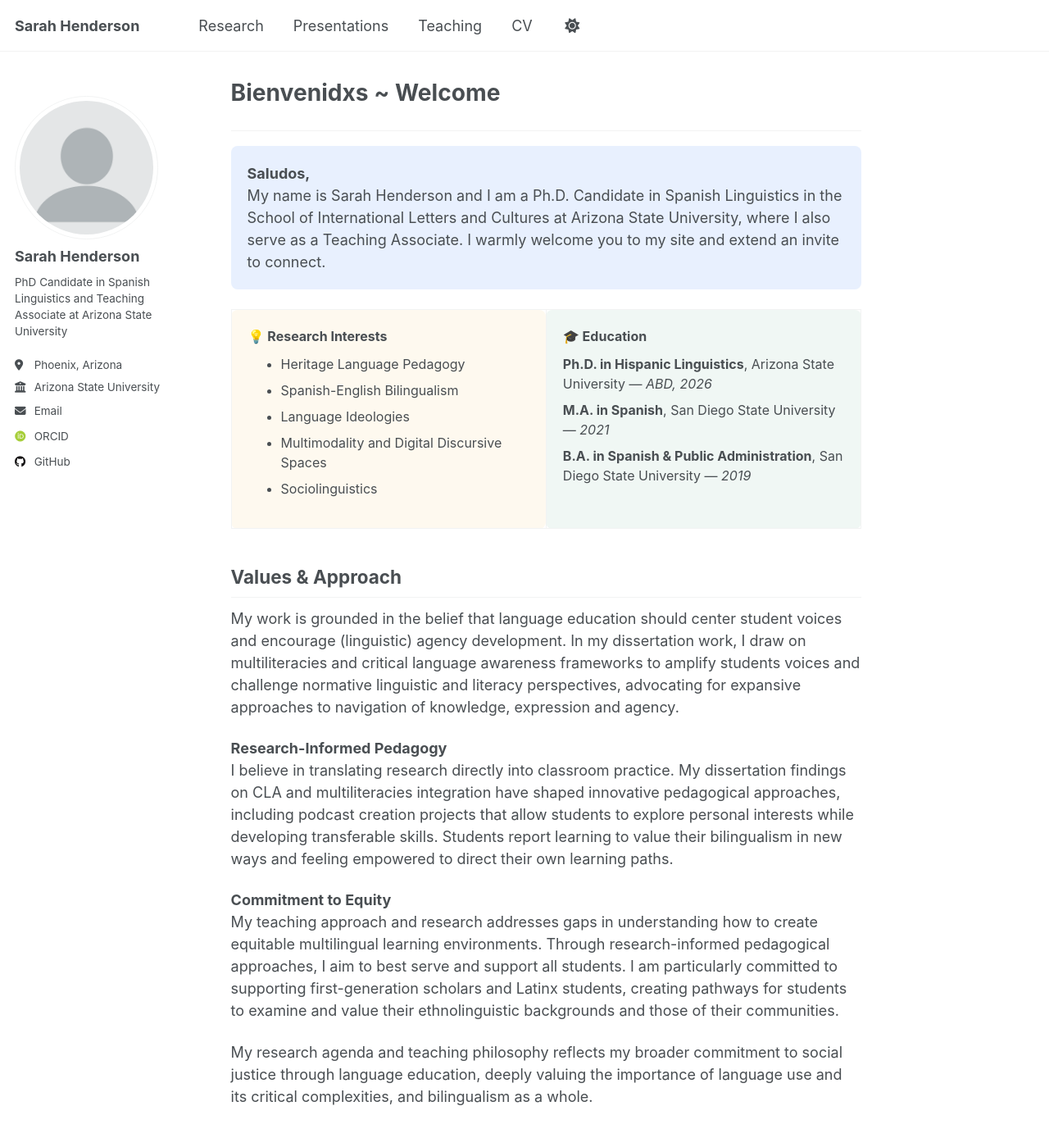
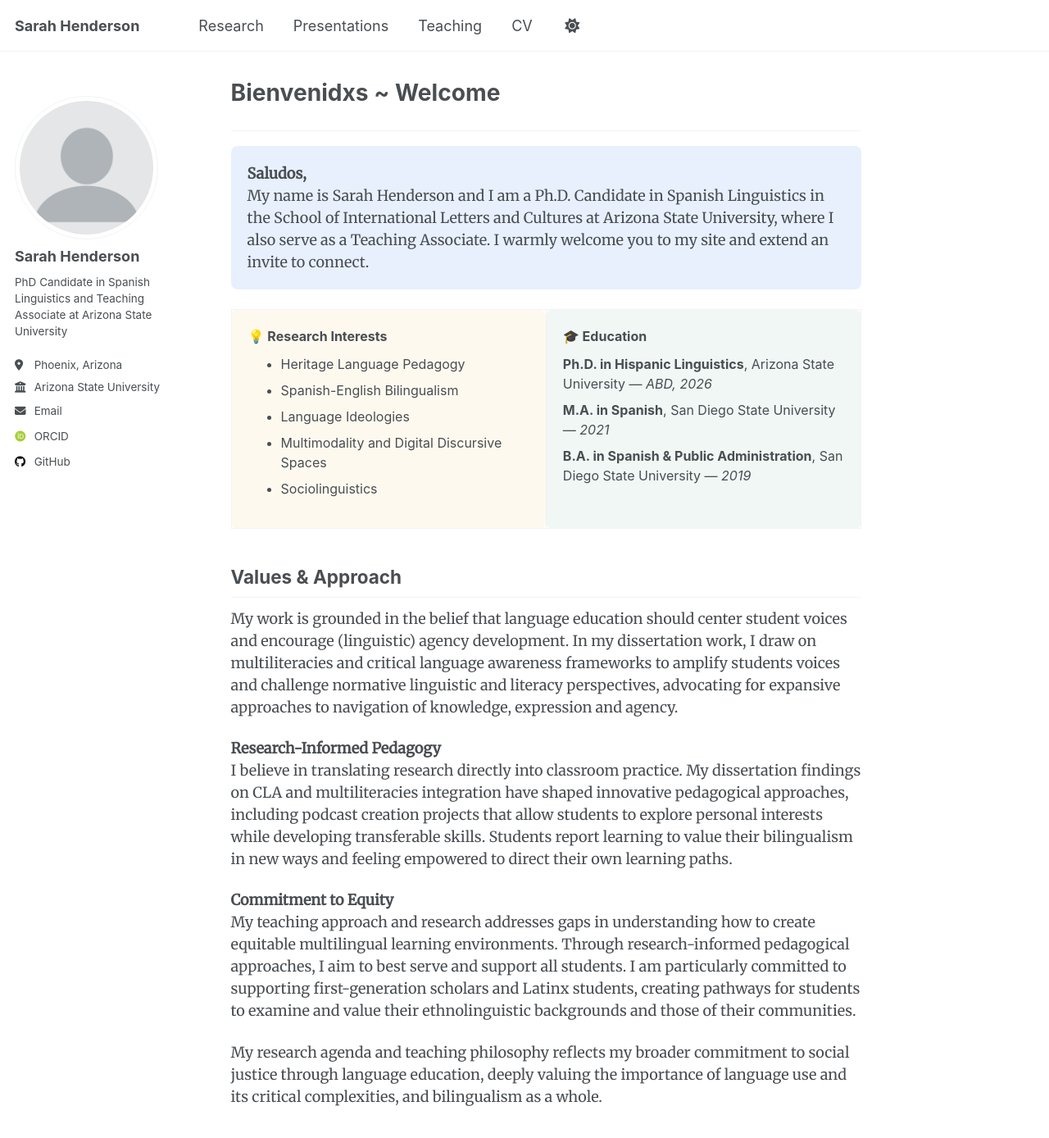
Before and after one commit to sarah-e-henderson/sarah-e-henderson.github.io, a Jekyll site: the page built from _pages/about.md, in a window 1280 px wide and 1400 px high. Shown: the top 1388 px of the window at 82% size. Built offline with Jekyll 4.4.1, drawn with Linux system fonts in a browser that asks for light colours; some web fonts are replaced; a script that is not in the unit is left out.

Commit message:
Update main.scss

```diff
--- a/assets/css/main.scss
+++ b/assets/css/main.scss
@@ -7,6 +7,8 @@
  * Note that the files are processed in the order they are imported, so they are partly
    sorted by the dependencies. Also, the first two lines of the file are required by Jekyll.
  */
+
+@import url('https://fonts.googleapis.com/css2?family=Merriweather&display=swap');
 
 @import
     "vendor/breakpoint/breakpoint",
@@ -41,3 +43,7 @@
     "vendor/font-awesome/solid",
     "vendor/font-awesome/brands"
 ;
+
+body {
+  font-family: 'Merriweather', serif;
+}
```
